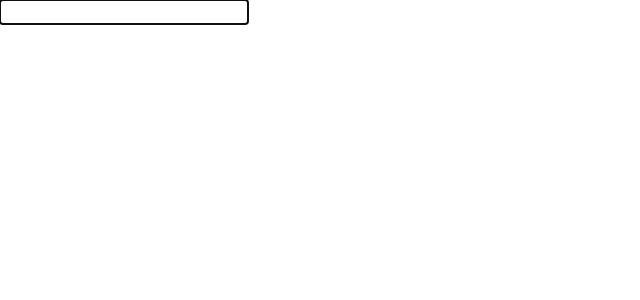
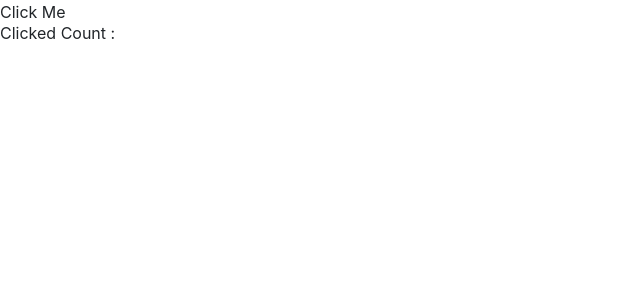
Before and after one commit to Dazzler123/React-JS-Library, a React (Create React App) app: page / in a window 1280 px wide. Shown: the top 300 px of the page, without its empty margins (0-640 px from the left). Built offline with nearby package versions, Linux system fonts and the light colour scheme; the HTML template or start-up script is replaced by a standard one.

Commit message:
Content added

```diff
--- a/package.json
+++ b/package.json
@@ -17,7 +17,7 @@
     "jquery": "^3.6.4",
     "postcss": "^8.4.21",
     "react": "^18.2.0",
-    "react-bootstrap": "^2.7.2",
+    "react-bootstrap": "^2.7.4",
     "react-dom": "^18.2.0",
     "react-router-dom": "^6.10.0",
     "react-scripts": "5.0.1",
--- a/src/App.js
+++ b/src/App.js
@@ -15,6 +15,7 @@ import {RoutingWithReactBootstrap} from "./component/RoutingWithReactBootstrap";
 import {Parent} from "./component/data_communication/Parent";
 import {MUIForm} from "./component/mui/MUIForm";
 import { UseRef } from './component/use_ref_hook/UseRef';
+import { ClickedCount } from './component/use_ref_hook/ClickedCount';
 
 
 function App() {
@@ -47,7 +48,7 @@ function App() {
             {/*<TailwindCSSTest/>*/}
             {/*<RoutingWithReactBootstrap/>*/}
             {/*<Parent/>*/}
-            <UseRef/>
+            <ClickedCount/>
         </div>
     )
 
--- a/src/component/use_ref_hook/ClickedCount.jsx
+++ b/src/component/use_ref_hook/ClickedCount.jsx
@@ -0,0 +1,22 @@
+import { useRef, useState } from "react"
+
+export const ClickedCount = () => {
+
+    const ref = useRef(0);
+    const [value,setValue] = useState("");
+
+    function handleonclick () {
+        //increment by one when the button is clicked
+        ref.current = ref.current + 1;
+
+        //change h1 state
+        setValue(ref.current);
+    }
+
+    return (
+        <>
+            <button onClick={handleonclick}>Click Me</button>
+            <h1>Clicked Count : {value}</h1>
+        </>
+    )
+}
```
Also changed, not shown: 1 other file (tests, documents, lock files or other folders).
